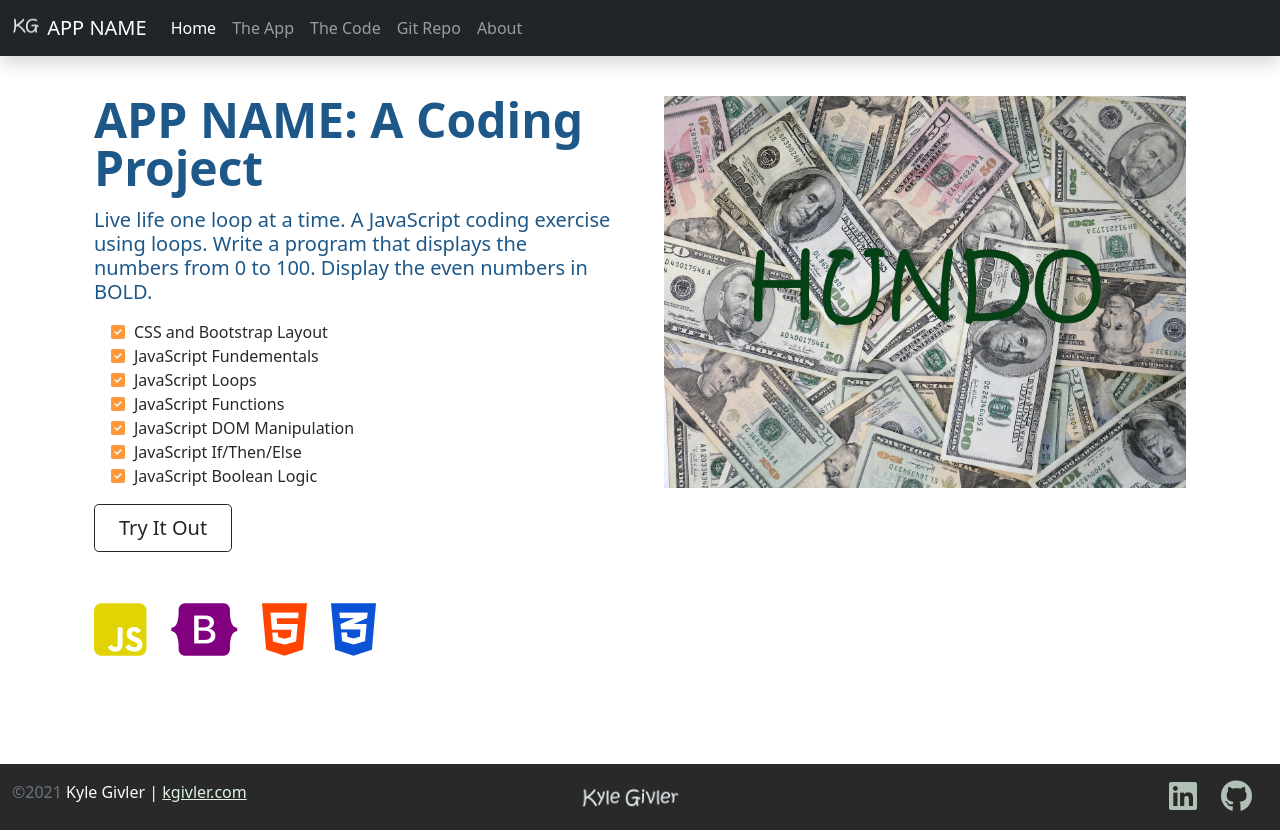
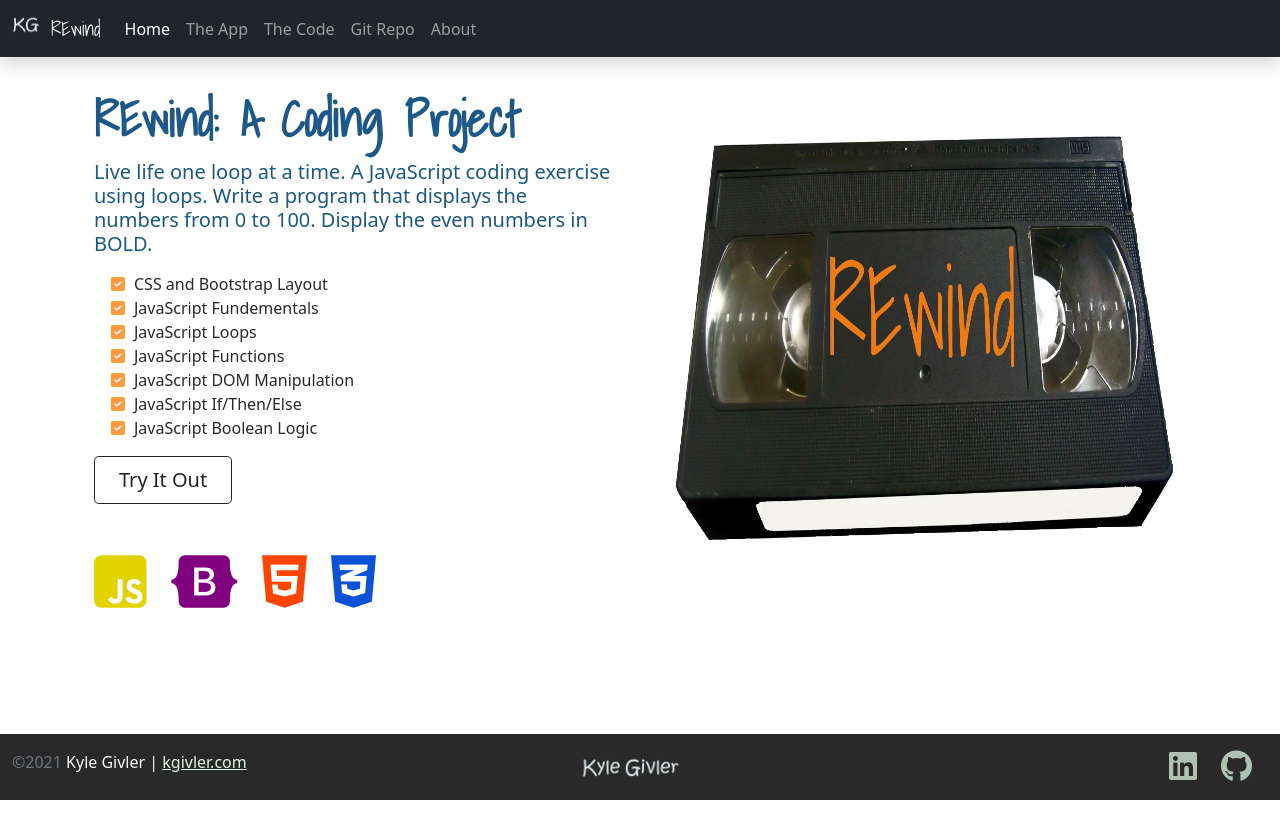
Before and after one commit to JoyfulReaper/REwind, a plain HTML site: page index.html in a window 1280 px wide. After the commit the page ends 800 px from the top, so only its background shows below. Drawn offline with nearby package versions, Linux system fonts and the light colour scheme.

Commit message:
Start REwind Project

```diff
--- a/app.html
+++ b/app.html
@@ -2,7 +2,7 @@
 <html lang="en" class="h-100">
 
 <head>
-    <title>App Name: A Coding Project By Kyle Givler</title>
+    <title>REwind: A Coding Project By Kyle Givler</title>
     <!-- Required meta tags -->
     <meta charset="utf-8">
     <meta name="viewport" content="width=device-width, initial-scale=1, shrink-to-fit=no">
@@ -14,6 +14,10 @@
     <link href="./css/site.css" rel="stylesheet">
     <link rel="icon" type="image/png" href="./img/favicon-32x32.png">
 
+    <link rel="preconnect" href="https://fonts.googleapis.com">
+    <link rel="preconnect" href="https://fonts.gstatic.com" crossorigin>
+    <link href="https://fonts.googleapis.com/css2?family=Shadows+Into+Light&display=swap" rel="stylesheet">
+
     <script src="https://kit.fontawesome.com/5db21ba9c6.js" crossorigin="anonymous"></script>
 </head>
 
@@ -21,8 +25,8 @@
     <!-- Nav Section -->
     <nav class="navbar navbar-expand-md navbar-dark fixed-top bg-dark shadow">
         <div class="container-fluid">
-            <a class="navbar-brand" href="#"><img src="./img/kg.webp" class="d-inline-block align-text-top" width="30"
-                    height="24"> APP NAME</a>
+            <a class="navbar-brand logoFont" href="#"><img src="./img/kg.webp" class="d-inline-block align-text-top" width="30"
+                    height="24"> REwind</a>
             <button class="navbar-toggler" type="button" data-bs-toggle="collapse" data-bs-target="#navbarCollapse"
                 aria-controls="navbarCollapse" aria-expanded="false" aria-label="Toggle navigation">
                 <span class="navbar-toggler-icon"></span>
--- a/css/site.css
+++ b/css/site.css
@@ -52,6 +52,10 @@ main>.container {
     color:rgb(11, 82, 214)
 }
 
+.logoFont {
+    font-family: 'Shadows Into Light', cursive;
+}
+
 .checklist >li i {
     color: var(--secondary-color);
 }
--- a/index.html
+++ b/index.html
@@ -2,7 +2,7 @@
 <html lang="en" class="h-100">
 
 <head>
-    <title>App Name: A Coding Project By Kyle Givler</title>
+    <title>REwind: A Coding Project By Kyle Givler</title>
     <!-- Required meta tags -->
     <meta charset="utf-8">
     <meta name="viewport" content="width=device-width, initial-scale=1, shrink-to-fit=no">
@@ -11,8 +11,14 @@
     <link href="https://cdn.jsdelivr.net/npm/bootstrap@5.0.2/dist/css/bootstrap.min.css" rel="stylesheet"
         integrity="sha384-EVSTQN3/azprG1Anm3QDgpJLIm9Nao0Yz1ztcQTwFspd3yD65VohhpuuCOmLASjC" crossorigin="anonymous">
 
+    <!-- Custom CSS -->
     <link href="./css/site.css" rel="stylesheet">
     <link rel="icon" type="image/png" href="./img/favicon-32x32.png">
+
+    <!-- Google Fonts -->
+    <link rel="preconnect" href="https://fonts.googleapis.com">
+    <link rel="preconnect" href="https://fonts.gstatic.com" crossorigin>
+    <link href="https://fonts.googleapis.com/css2?family=Shadows+Into+Light&display=swap" rel="stylesheet">
 
     <script src="https://kit.fontawesome.com/5db21ba9c6.js" crossorigin="anonymous"></script>
 </head>
@@ -21,7 +27,7 @@
 <!-- Nav Section -->
 <nav class="navbar navbar-expand-md navbar-dark fixed-top bg-dark shadow">
     <div class="container-fluid">
-        <a class="navbar-brand" href="#"><img src="./img/kg.webp" class="d-inline-block align-text-top" width="30" height="24"> APP NAME</a>
+        <a class="navbar-brand logoFont" href="#"><img src="./img/kg.webp" class="d-inline-block align-text-top" width="30" height="24"> REwind</a>
         <button class="navbar-toggler" type="button" data-bs-toggle="collapse" data-bs-target="#navbarCollapse"
             aria-controls="navbarCollapse" aria-expanded="false" aria-label="Toggle navigation">
             <span class="navbar-toggler-icon"></span>
@@ -53,7 +59,7 @@
        <div class="container col-xxl-8 px-4 py-5">
            <div class="row g-5 py-5 row-cols-1 row-cols-lg-2">
                <div class="col order-last order-lg-first">
-                    <h1 class="display-5 fw-bold lh-1 mb-3">APP NAME: A Coding Project</h1>
+                    <h1 class="display-5 fw-bold lh-1 mb-3 logoFont">REwind: A Coding Project</h1>
                     <h4 class="lead">Live life one loop at a time. A JavaScript coding exercise using loops. Write a
                         program that displays the numbers from 0 to 100. Display the even numbers in <strong>BOLD.</strong>
                     </h4>
@@ -81,8 +87,9 @@
                     </h5>
                </div>
 
-               <div class="col">
-                   <img src="./img/hundo.webp" class="img-fluid center-block d-block mx-auto" alt="App Logo" width="700" height="500">
+               <!-- Logo Section -->
+               <div class="col d-flex align-content-center">
+                   <img src="./img/rewind2.webp" class="img-fluid center-block d-block mx-auto" alt="Rewind Logo" width="700" height="500">
                </div>
            </div>
        </div>
```
Also changed, not shown: code.html (+8 -4 lines), img/hundo.webp (deleted), img/rewind.webp (added), img/rewind2.webp (added), img/vhs-1242395.jpg (added), 2 other files.
